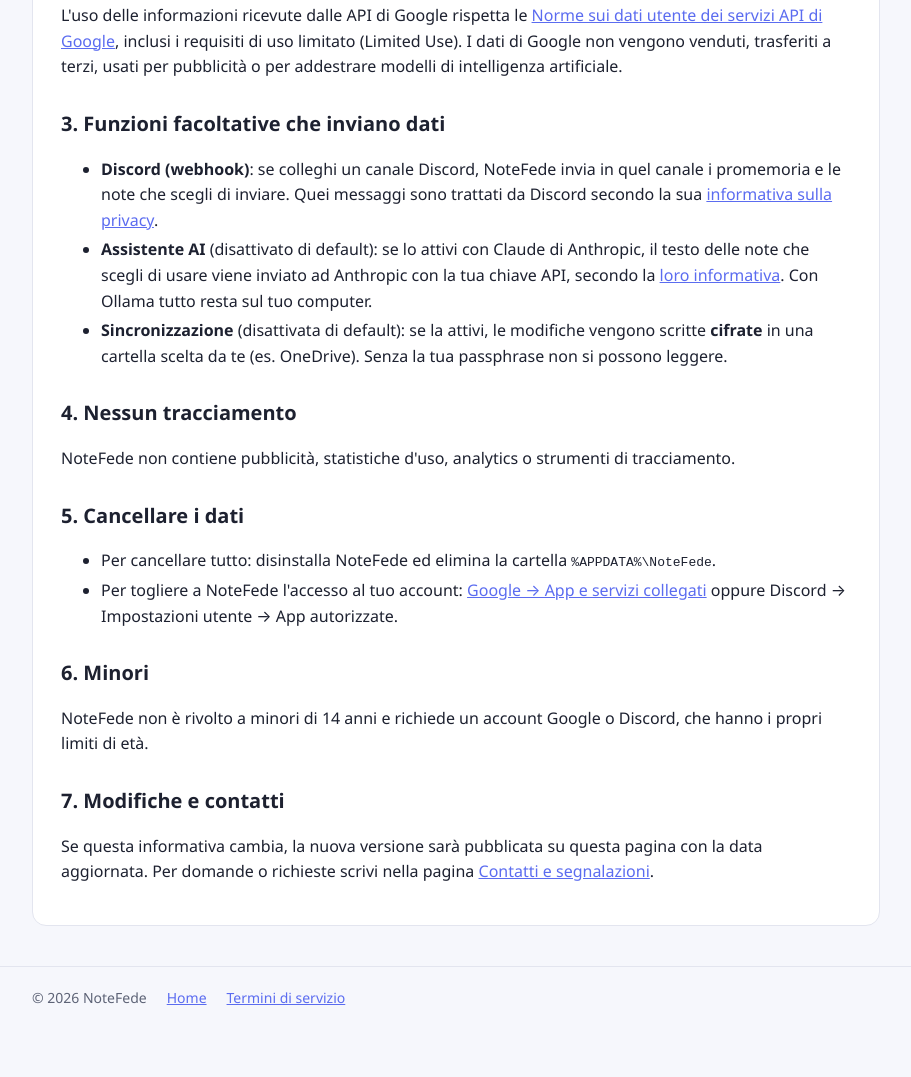
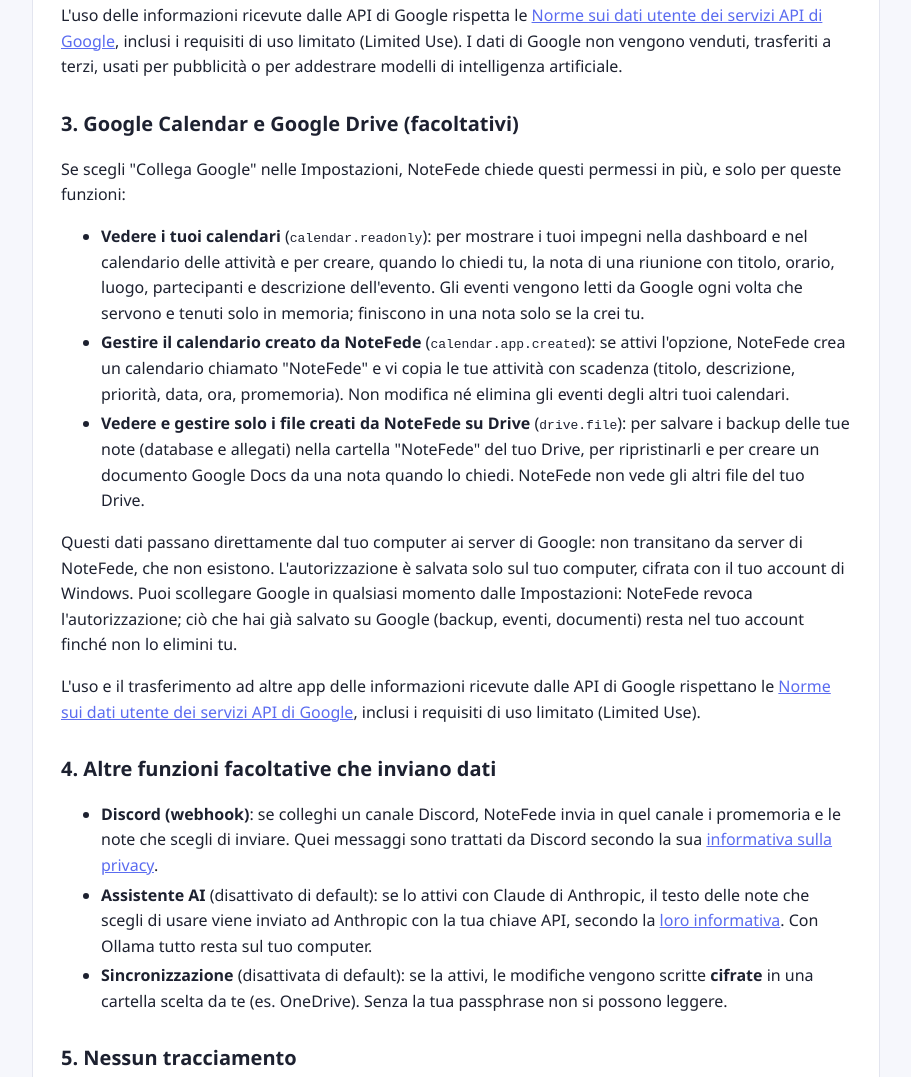
Before and after one commit to geniofabry-cell/NoteFede-download, a plain HTML site: page privacy.html in a window 1280 px wide. Shown: the part 811-1888 px from the top of the page, without its empty margins (184-1095 px from the left). Before the commit the page ends 1852 px from the top, so only its background shows below. Drawn offline with Linux system fonts and the light colour scheme.

Commit message:
Privacy: Google Calendar e Drive; novità 0.7

```diff
--- a/privacy.html
+++ b/privacy.html
@@ -15,12 +15,12 @@
   <main class="wrap">
     <article class="doc">
       <h1>Informativa sulla privacy</h1>
-      <p class="muted">Ultimo aggiornamento: 7 ottobre 2026</p>
+      <p class="muted">Ultimo aggiornamento: 8 ottobre 2026</p>
 
       <p>NoteFede è un'applicazione per Windows che si installa sul tuo computer. Questa pagina spiega quali dati usa e dove finiscono. In breve: <strong>le tue note restano sul tuo computer</strong> e NoteFede non ha server che le raccolgano.</p>
 
       <h2>1. Le tue note e i tuoi file</h2>
-      <p>Note, attività, promemoria, allegati e impostazioni sono salvati solo sul tuo computer, nella cartella <code>%APPDATA%\NoteFede</code>. Non vengono inviati allo sviluppatore né a terzi, salvo che sia tu a usare una delle funzioni facoltative descritte sotto.</p>
+      <p>Note, attività, promemoria, allegati e impostazioni sono salvati solo sul tuo computer, nella cartella <code>%APPDATA%\NoteFede</code>. Non vengono mai inviati allo sviluppatore. Arrivano a servizi di terzi solo se sei tu a usare una delle funzioni facoltative descritte sotto (per esempio il backup su Google Drive).</p>
 
       <h2>2. Accesso con Google o Discord</h2>
       <p>Per usare NoteFede accedi con un account Google o Discord. L'accesso avviene nel tuo browser, sulle pagine ufficiali di Google o Discord: NoteFede non vede mai la tua password.</p>
@@ -31,26 +31,36 @@
       <p>Questi dati servono solo a riconoscerti, a tenere separate le note di account diversi sullo stesso computer e a mostrarti nome e foto nell'app. Sono salvati solo sul tuo computer (file <code>accounts.json</code>). NoteFede non conserva i token di accesso di Google o Discord: li usa una volta per leggere il profilo e poi li scarta.</p>
       <p>L'uso delle informazioni ricevute dalle API di Google rispetta le <a href="https://developers.google.com/terms/api-services-user-data-policy">Norme sui dati utente dei servizi API di Google</a>, inclusi i requisiti di uso limitato (Limited Use). I dati di Google non vengono venduti, trasferiti a terzi, usati per pubblicità o per addestrare modelli di intelligenza artificiale.</p>
 
-      <h2>3. Funzioni facoltative che inviano dati</h2>
+      <h2>3. Google Calendar e Google Drive (facoltativi)</h2>
+      <p>Se scegli "Collega Google" nelle Impostazioni, NoteFede chiede questi permessi in più, e solo per queste funzioni:</p>
+      <ul>
+        <li><strong>Vedere i tuoi calendari</strong> (<code>calendar.readonly</code>): per mostrare i tuoi impegni nella dashboard e nel calendario delle attività e per creare, quando lo chiedi tu, la nota di una riunione con titolo, orario, luogo, partecipanti e descrizione dell'evento. Gli eventi vengono letti da Google ogni volta che servono e tenuti solo in memoria; finiscono in una nota solo se la crei tu.</li>
+        <li><strong>Gestire il calendario creato da NoteFede</strong> (<code>calendar.app.created</code>): se attivi l'opzione, NoteFede crea un calendario chiamato "NoteFede" e vi copia le tue attività con scadenza (titolo, descrizione, priorità, data, ora, promemoria). Non modifica né elimina gli eventi degli altri tuoi calendari.</li>
+        <li><strong>Vedere e gestire solo i file creati da NoteFede su Drive</strong> (<code>drive.file</code>): per salvare i backup delle tue note (database e allegati) nella cartella "NoteFede" del tuo Drive, per ripristinarli e per creare un documento Google Docs da una nota quando lo chiedi. NoteFede non vede gli altri file del tuo Drive.</li>
+      </ul>
+      <p>Questi dati passano direttamente dal tuo computer ai server di Google: non transitano da server di NoteFede, che non esistono. L'autorizzazione è salvata solo sul tuo computer, cifrata con il tuo account di Windows. Puoi scollegare Google in qualsiasi momento dalle Impostazioni: NoteFede revoca l'autorizzazione; ciò che hai già salvato su Google (backup, eventi, documenti) resta nel tuo account finché non lo elimini tu.</p>
+      <p>L'uso e il trasferimento ad altre app delle informazioni ricevute dalle API di Google rispettano le <a href="https://developers.google.com/terms/api-services-user-data-policy">Norme sui dati utente dei servizi API di Google</a>, inclusi i requisiti di uso limitato (Limited Use).</p>
+
+      <h2>4. Altre funzioni facoltative che inviano dati</h2>
       <ul>
         <li><strong>Discord (webhook)</strong>: se colleghi un canale Discord, NoteFede invia in quel canale i promemoria e le note che scegli di inviare. Quei messaggi sono trattati da Discord secondo la sua <a href="https://discord.com/privacy">informativa sulla privacy</a>.</li>
         <li><strong>Assistente AI</strong> (disattivato di default): se lo attivi con Claude di Anthropic, il testo delle note che scegli di usare viene inviato ad Anthropic con la tua chiave API, secondo la <a href="https://www.anthropic.com/legal/privacy">loro informativa</a>. Con Ollama tutto resta sul tuo computer.</li>
         <li><strong>Sincronizzazione</strong> (disattivata di default): se la attivi, le modifiche vengono scritte <strong>cifrate</strong> in una cartella scelta da te (es. OneDrive). Senza la tua passphrase non si possono leggere.</li>
       </ul>
 
-      <h2>4. Nessun tracciamento</h2>
+      <h2>5. Nessun tracciamento</h2>
       <p>NoteFede non contiene pubblicità, statistiche d'uso, analytics o strumenti di tracciamento.</p>
 
-      <h2>5. Cancellare i dati</h2>
+      <h2>6. Cancellare i dati</h2>
       <ul>
         <li>Per cancellare tutto: disinstalla NoteFede ed elimina la cartella <code>%APPDATA%\NoteFede</code>.</li>
         <li>Per togliere a NoteFede l'accesso al tuo account: <a href="https://myaccount.google.com/connections">Google → App e servizi collegati</a> oppure Discord → Impostazioni utente → App autorizzate.</li>
       </ul>
 
-      <h2>6. Minori</h2>
+      <h2>7. Minori</h2>
       <p>NoteFede non è rivolto a minori di 14 anni e richiede un account Google o Discord, che hanno i propri limiti di età.</p>
 
-      <h2>7. Modifiche e contatti</h2>
+      <h2>8. Modifiche e contatti</h2>
       <p>Se questa informativa cambia, la nuova versione sarà pubblicata su questa pagina con la data aggiornata. Per domande o richieste scrivi nella pagina <a href="https://github.com/geniofabry-cell/NoteFede-download/issues">Contatti e segnalazioni</a>.</p>
     </article>
   </main>
```
Also changed, not shown: index.html (+2 -1 lines).
